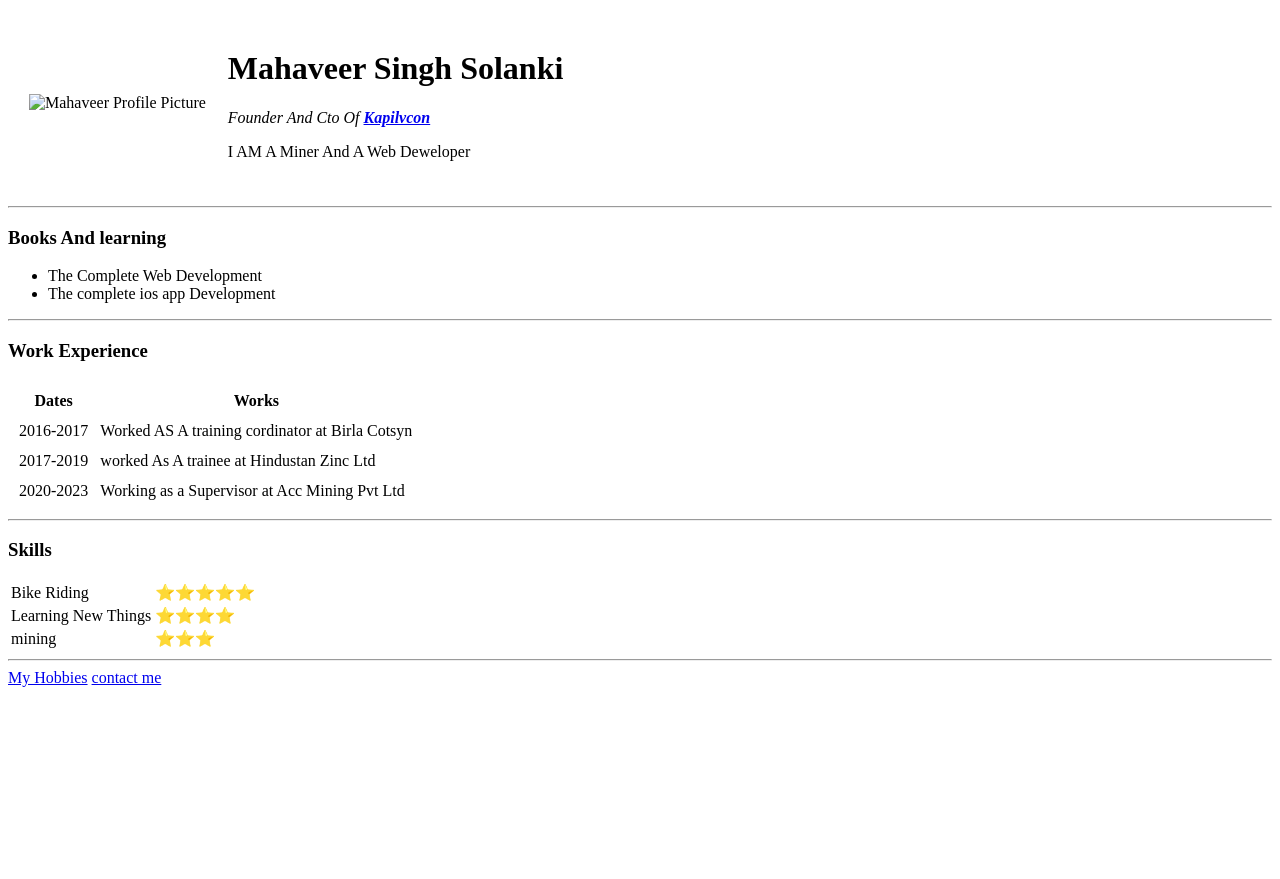
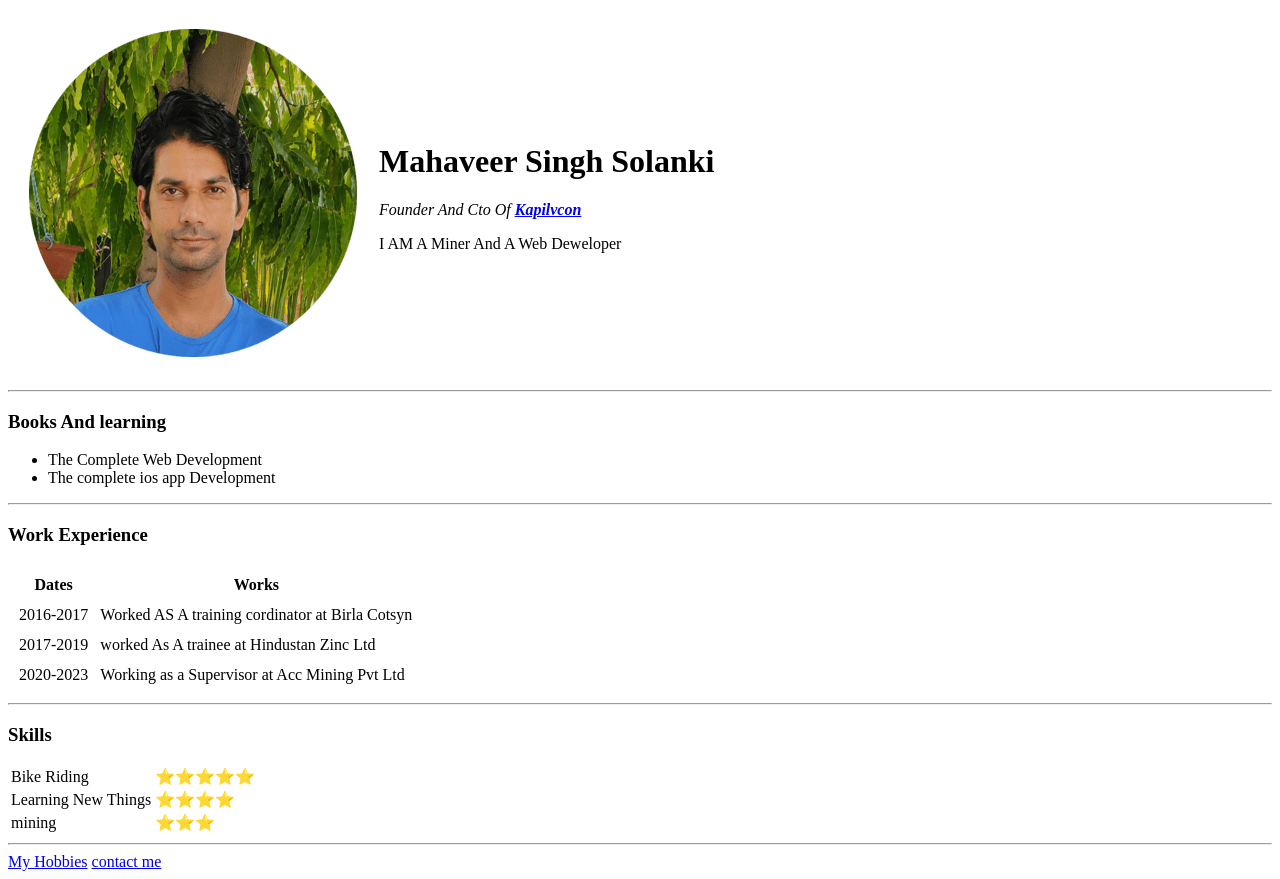
Before and after one commit to kapilvcon/resume, a plain HTML site: page index.html in a window 1280 px wide. Before the commit the page ends 800 px from the top, so only its background shows below. Drawn offline with Linux system fonts and the light colour scheme.

Commit message:
Update index.html

```diff
--- a/index.html
+++ b/index.html
@@ -6,7 +6,7 @@
 <body>
   <table cellspacing="20">
     <tr>
-      <td><img src="images/kapil.png" alt="Mahaveer Profile Picture"></td>
+      <td><img src="kapil.png" alt="Mahaveer Profile Picture"></td>
       <td><h1>Mahaveer Singh Solanki</h1>
         <p><em>Founder And Cto Of <strong> <a href="https://www.yahoo.com/">Kapilvcon</a> </strong></em></p>
         <p>I AM A Miner And A Web Deweloper</p></td>
```
